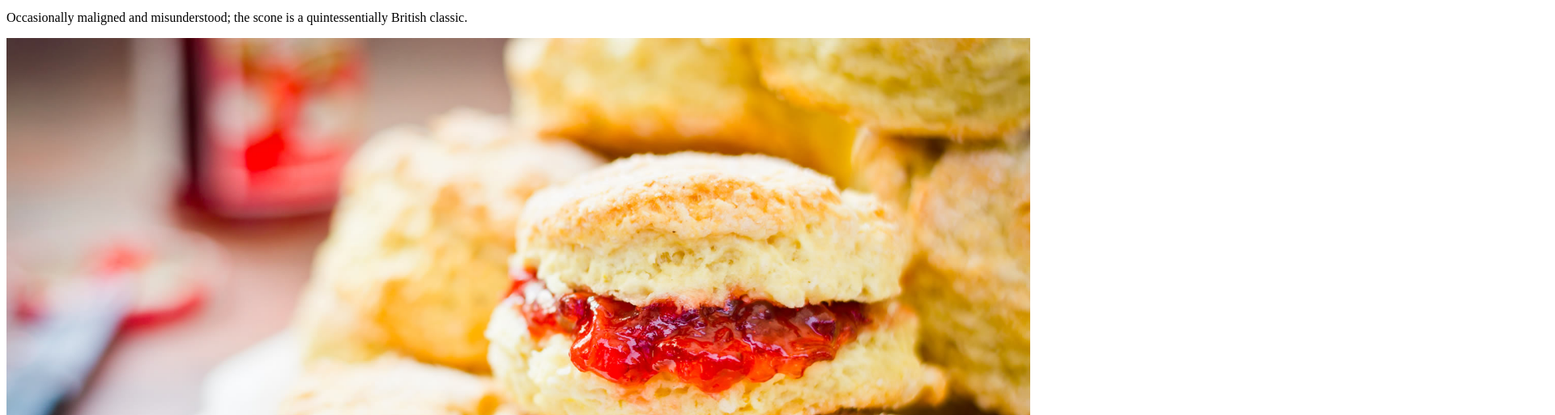
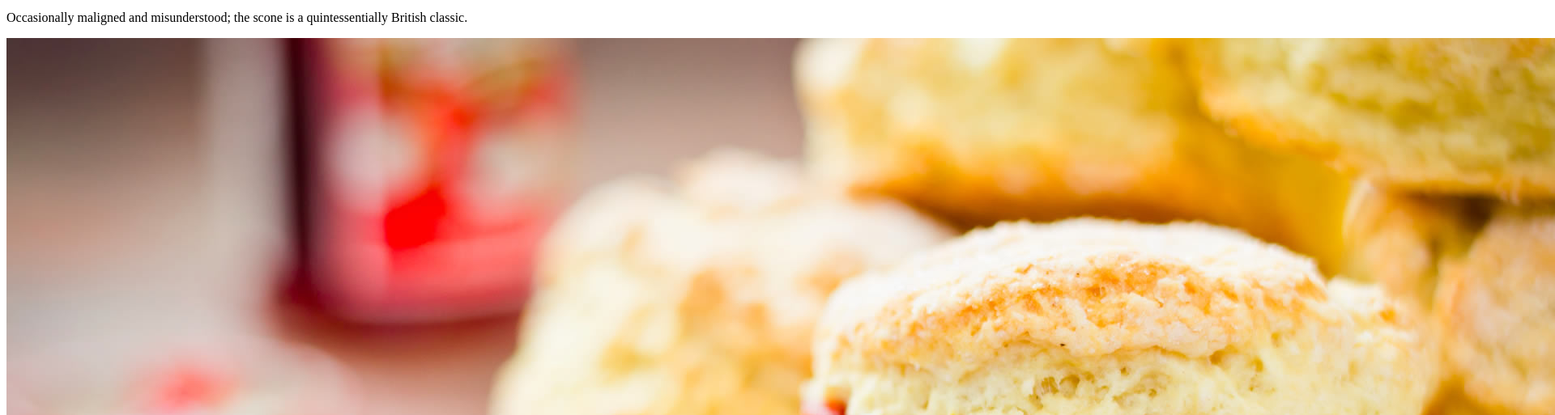
Before and after one commit to alohahsu/ResponsiveWebDesignLearn, a plain HTML site: page index.html in a window 1280 px wide. Shown: the part 103-616 px from the top of the page at 81% size, 1920 px wide, since content can reach past the window. Drawn offline with Linux system fonts and the light colour scheme.

Commit message:
initial all files.

```diff
--- a/css/styles.css
+++ /dev/null
@@ -1,3 +0,0 @@
-img {
-	max-width: 100%;
-}
--- a/index.html
+++ b/index.html
@@ -5,7 +5,6 @@
 		<title>Our first responsive web page with HTML5 and CSS3</title>
 		<meta name="description" content="A basic responsive web page – an example from Chapter 1">
 		<meta name="viewport" content="width=device-width">
-		<link rel="stylesheet" href="css/styles.css">
 	</head>
 	<body>
 		<div class="Header">
```
